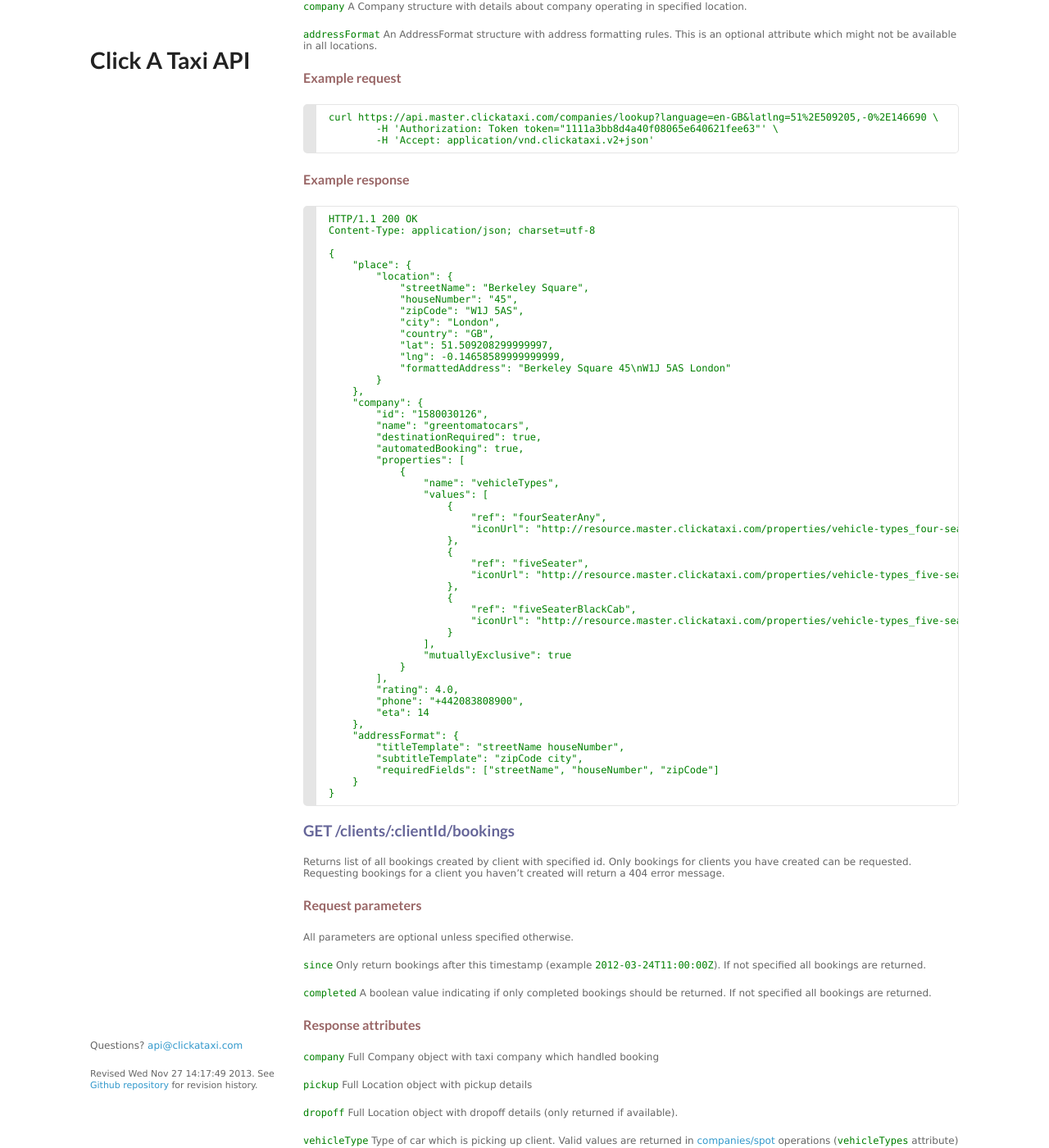
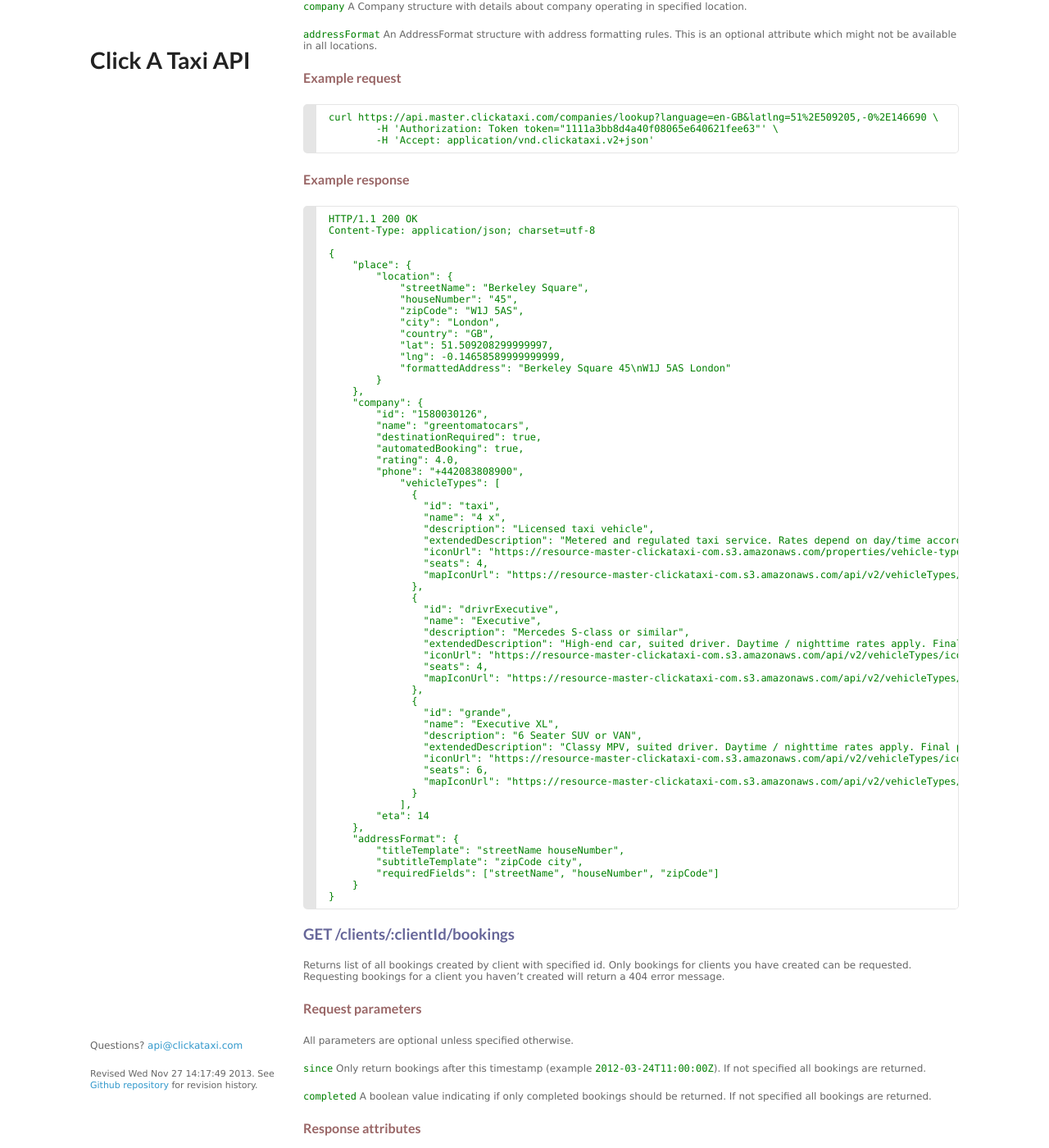
Before and after one commit to clickataxi/api-documentation, a Jekyll site: the page built from index.md, in a window 1280 px wide and 1400 px high, scrolled down 6536 px. Shown: the whole window at 82% size. Built offline with Jekyll 4.4.1, drawn with Linux system fonts in a browser that asks for light colours; Markdown is read by kramdown in place of the engine named in the settings.

Commit message:
Update response example to show new structure and remove old structure (though still supported)

```diff
--- a/index.md
+++ b/index.md
@@ -464,28 +464,37 @@
 	        "name": "greentomatocars",
 	        "destinationRequired": true,
 	        "automatedBooking": true,
-	        "properties": [
-	            {
-	                "name": "vehicleTypes",
-	                "values": [
-	                    {
-	                        "ref": "fourSeaterAny",
-	                        "iconUrl": "http://resource.master.clickataxi.com/properties/vehicle-types_four-seater-any_logo.png"
-	                    },
-	                    {
-	                        "ref": "fiveSeater",
-	                        "iconUrl": "http://resource.master.clickataxi.com/properties/vehicle-types_five-seater_logo.png"
-	                    },
-	                    {
-	                        "ref": "fiveSeaterBlackCab",
-	                        "iconUrl": "http://resource.master.clickataxi.com/properties/vehicle-types_five-seater-black-cab_logo.png"
-	                    }
-	                ],
-	                "mutuallyExclusive": true
-	            }
-	        ],
 	        "rating": 4.0,
 	        "phone": "+442083808900",
+		    "vehicleTypes": [
+		      {
+		        "id": "taxi",
+		        "name": "4 x",
+		        "description": "Licensed taxi vehicle",
+		        "extendedDescription": "Metered and regulated taxi service. Rates depend on day/time according to the taxi regulation.",
+		        "iconUrl": "https://resource-master-clickataxi-com.s3.amazonaws.com/properties/vehicle-types_four-seater-any_logo.png",
+		        "seats": 4,
+		        "mapIconUrl": "https://resource-master-clickataxi-com.s3.amazonaws.com/api/v2/vehicleTypes/ico_vehicle_taxi_top@2x.png"
+		      },
+		      {
+		        "id": "drivrExecutive",
+		        "name": "Executive",
+		        "description": "Mercedes S-class or similar",
+		        "extendedDescription": "High-end car, suited driver. Daytime / nighttime rates apply. Final price, all-inclusive, is reflected in the rates above. All vehicles and drivers are licensed.",
+		        "iconUrl": "https://resource-master-clickataxi-com.s3.amazonaws.com/api/v2/vehicleTypes/ico_vehicle_drivrexecutive_side@2x.png",
+		        "seats": 4,
+		        "mapIconUrl": "https://resource-master-clickataxi-com.s3.amazonaws.com/api/v2/vehicleTypes/ico_vehicle_drivrexecutive_top@2x.png"
+		      },
+		      {
+		        "id": "grande",
+		        "name": "Executive XL",
+		        "description": "6 Seater SUV or VAN",
+		        "extendedDescription": "Classy MPV, suited driver. Daytime / nighttime rates apply. Final price, all-inclusive, is reflected in the rates above. All vehicles and drivers are licensed.",
+		        "iconUrl": "https://resource-master-clickataxi-com.s3.amazonaws.com/api/v2/vehicleTypes/ico_vehicle_grande_side@2x.png",
+		        "seats": 6,
+		        "mapIconUrl": "https://resource-master-clickataxi-com.s3.amazonaws.com/api/v2/vehicleTypes/ico_vehicle_grande_top@2x.png"
+		      }
+		    ],
 	        "eta": 14
 	    },
 	    "addressFormat": {
```
